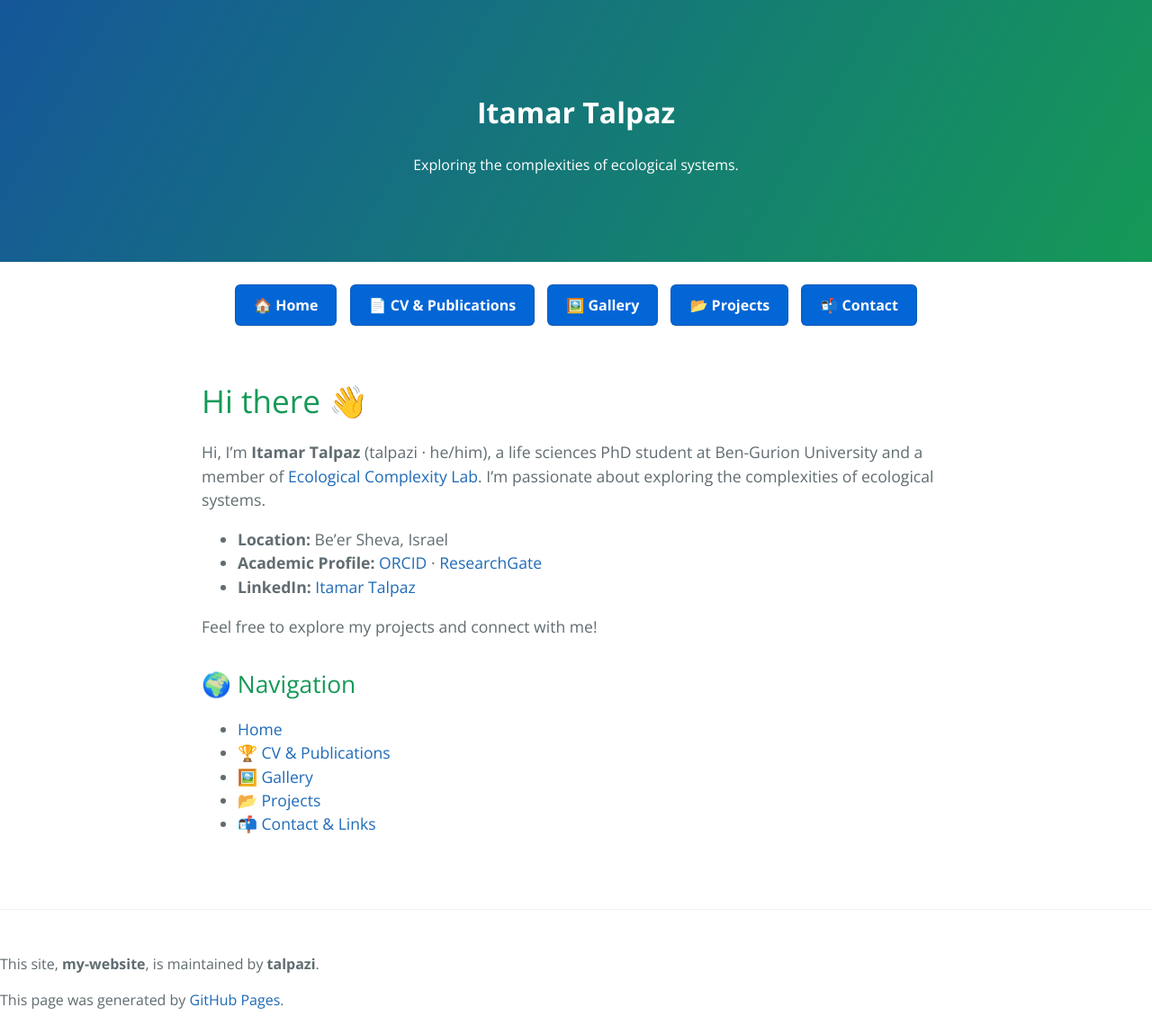
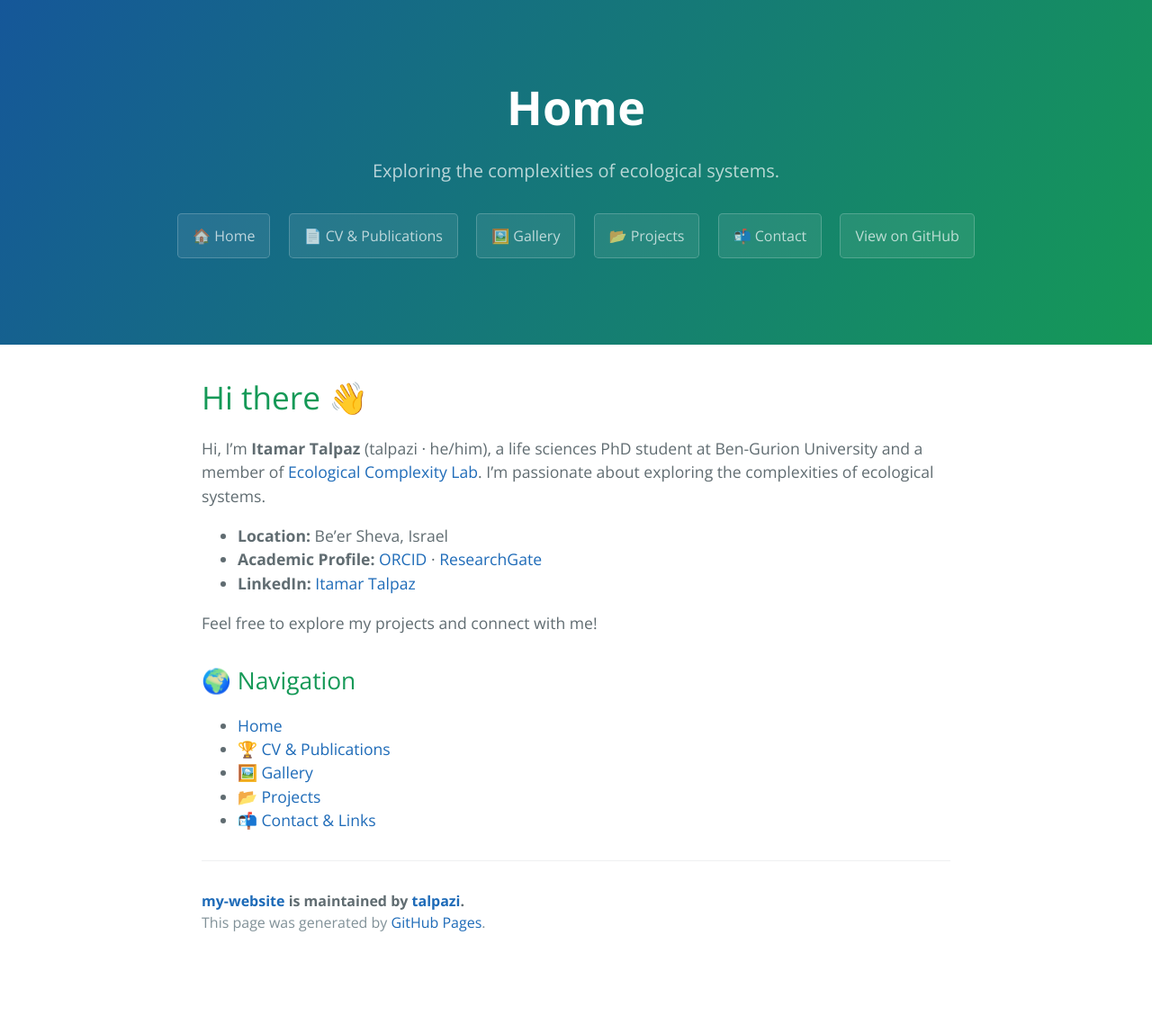
Before and after one commit to talpazi/my-website, a Jekyll site: the page built from index.md, in a window 1280 px wide. Shown: the whole page at 90% size. Built offline with Jekyll 4.4.1, drawn with Linux system fonts in a browser that asks for light colours; after the commit the page ends 1069 px from its top, so only the background shows below that.

Commit message:
Update default.html

```diff
--- a/_layouts/default.html
+++ b/_layouts/default.html
@@ -1,67 +1,48 @@
 <!DOCTYPE html>
-<html lang="en">
+<html lang="{{ site.lang | default: 'en-US' }}">
 <head>
     <meta charset="UTF-8">
-    <meta name="viewport" content="width=device-width, initial-scale=1.0">
-    <title>{{ page.title }}</title>
-    <link rel="stylesheet" href="{{ '/assets/css/style.css' | relative_url }}">
-    <style>
-        .nav-bar {
-            text-align: center;
-            margin: 20px 0;
-        }
-        .nav-bar a {
-            display: inline-block;
-            background-color: #0366d6;
-            color: white;
-            padding: 10px 20px;
-            margin: 5px;
-            border-radius: 6px;
-            text-decoration: none;
-            font-weight: bold;
-            border: 1px solid rgba(27,31,35,.15);
-            box-shadow: 0 1px 1px rgba(27,31,35,.1);
-        }
-        .nav-bar a:hover {
-            background-color: #024ea1;
-            border-color: rgba(27,31,35,.15);
-        }
-    </style>
+    {% seo %}
+    <link rel="preconnect" href="https://fonts.gstatic.com">
+    <link rel="preload" href="https://fonts.googleapis.com/css?family=Open+Sans:400,700&display=swap" as="style" type="text/css" crossorigin>
+    <meta name="viewport" content="width=device-width, initial-scale=1">
+    <meta name="theme-color" content="#157878">
+    <meta name="apple-mobile-web-app-status-bar-style" content="black-translucent">
+    <link rel="stylesheet" href="{{ '/assets/css/style.css?v=' | append: site.github.build_revision | relative_url }}">
+    {% include head-custom.html %}
 </head>
 <body>
+    <a id="skip-to-content" href="#content">Skip to the content.</a>
 
-    <header class="page-header">
-        <div class="wrapper">
-            <h1>{{ site.title }}</h1>
-            <p>{{ site.description }}</p>
-        </div>
+    <header class="page-header" role="banner">
+        <h1 class="project-name">{{ page.title | default: site.title | default: site.github.repository_name }}</h1>
+        <h2 class="project-tagline">{{ page.description | default: site.description | default: site.github.project_tagline }}</h2>
+
+        <!-- Navigation Buttons Styled Like Original Cayman -->
+        <a href="{{ '/' | relative_url }}" class="btn">🏠 Home</a>
+        <a href="{{ '/cv.html' | relative_url }}" class="btn">📄 CV & Publications</a>
+        <a href="{{ '/gallery.html' | relative_url }}" class="btn">🖼️ Gallery</a>
+        <a href="{{ '/projects.html' | relative_url }}" class="btn">📂 Projects</a>
+        <a href="{{ '/contact.html' | relative_url }}" class="btn">📬 Contact</a>
+
+        {% if site.github.is_project_page %}
+            <a href="{{ site.github.repository_url }}" class="btn">View on GitHub</a>
+        {% endif %}
+        {% if site.show_downloads %}
+            <a href="{{ site.github.zip_url }}" class="btn">Download .zip</a>
+            <a href="{{ site.github.tar_url }}" class="btn">Download .tar.gz</a>
+        {% endif %}
     </header>
 
-    <nav class="nav-bar">
-        <a href="{{ '/' | relative_url }}">🏠 Home</a>
-        <a href="{{ '/cv.html' | relative_url }}">📄 CV & Publications</a>
-        <a href="{{ '/gallery.html' | relative_url }}">🖼️ Gallery</a>
-        <a href="{{ '/projects.html' | relative_url }}">📂 Projects</a>
-        <a href="{{ '/contact.html' | relative_url }}">📬 Contact</a>
-    </nav>
+    <main id="content" class="main-content" role="main">
+        {{ content }}
 
-    <main class="main-content">
-        <div class="wrapper">
-            {{ content }}
-        </div>
+        <footer class="site-footer">
+            {% if site.github.is_project_page %}
+                <span class="site-footer-owner"><a href="{{ site.github.repository_url }}">{{ site.github.repository_name }}</a> is maintained by <a href="{{ site.github.owner_url }}">{{ site.github.owner_name }}</a>.</span>
+            {% endif %}
+            <span class="site-footer-credits">This page was generated by <a href="https://pages.github.com">GitHub Pages</a>.</span>
+        </footer>
     </main>
-
-    <footer class="site-footer">
-        <div class="wrapper">
-            <p>
-                {% if site.github.is_project_page %}
-                    This site, <strong>{{ site.github.repository_name }}</strong>, is maintained by
-                    <strong>{{ site.github.owner_name }}</strong>.
-                {% endif %}
-            </p>
-            <p>This page was generated by <a href="https://pages.github.com/">GitHub Pages</a>.</p>
-        </div>
-    </footer>
-
 </body>
 </html>
```
